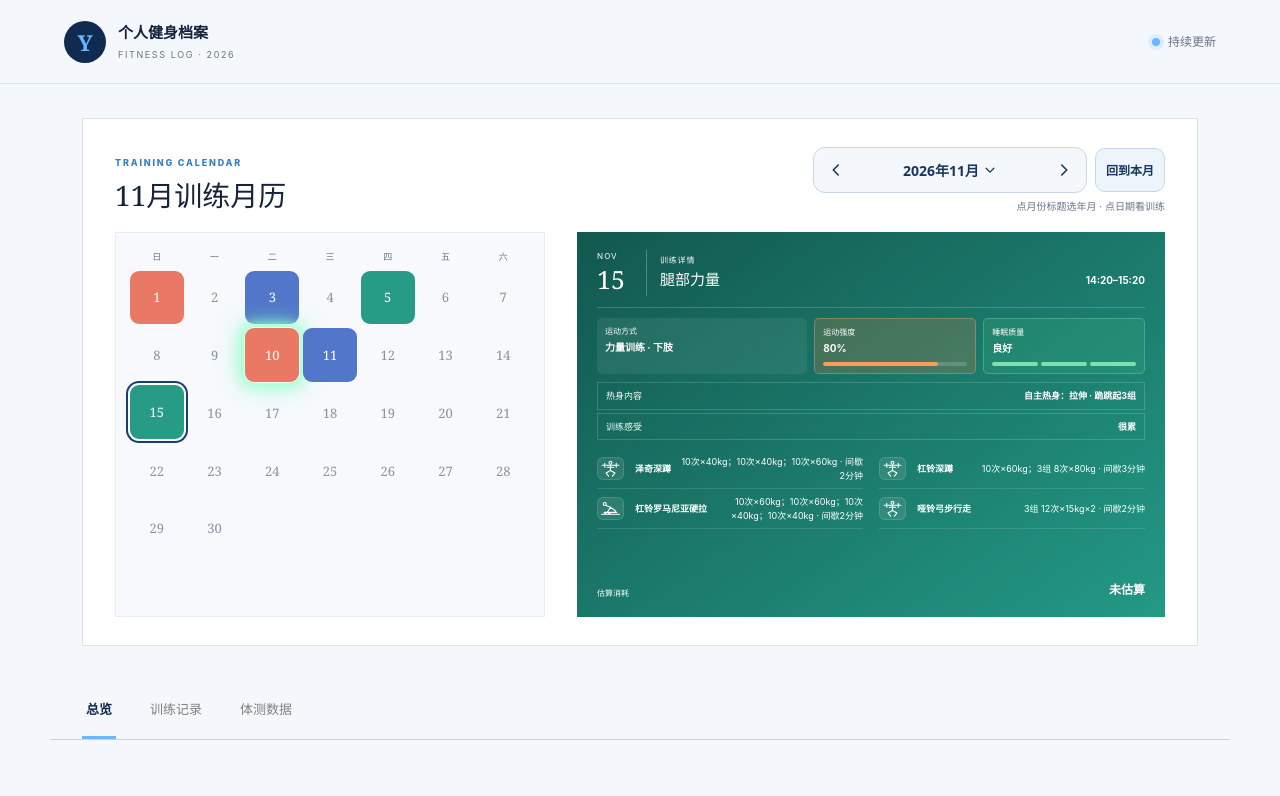
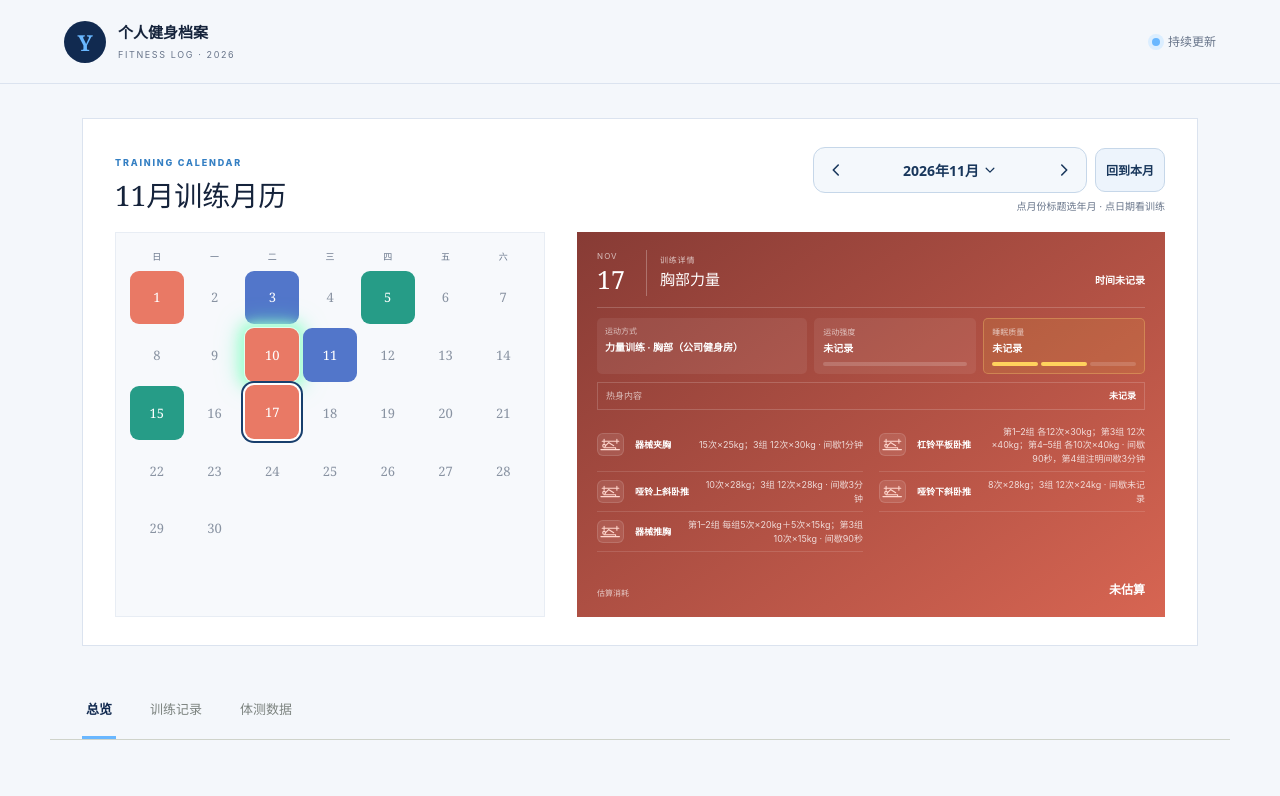
Before and after one commit to Eason199907/fitness-progress, a Next.js app: page / in a window 1280 px wide. Shown: the top 796 px of the page. Built offline with nearby package versions, Linux system fonts and the light colour scheme.

Commit message:
Record November 17 company gym chest workout

```diff
--- a/app/page.tsx
+++ b/app/page.tsx
@@ -864,6 +864,30 @@ const sessions = [
       { name: "杠铃深蹲", sets: "10次×60kg；3组 8次×80kg · 间歇3分钟" },
       { name: "杠铃罗马尼亚硬拉", sets: "10次×60kg；10次×60kg；10次×40kg；10次×40kg · 间歇2分钟" },
       { name: "哑铃弓步行走", sets: "3组 12次×15kg×2 · 间歇2分钟" },
+    ],
+    cardio: null,
+    strengthCalories: null,
+    cardioCalories: null,
+  },
+  {
+    date: "11.17",
+    part: "胸",
+    groups: "胸部力量",
+    intensity: null,
+    note: "公司健身房 · 胸部训练",
+    tone: "coral",
+    time: "时间未记录",
+    cardioTime: null,
+    mode: "力量训练 · 胸部（公司健身房）",
+    sleep: "未记录",
+    warmup: "未记录",
+    calories: null,
+    actions: [
+      { name: "器械夹胸", sets: "15次×25kg；3组 12次×30kg · 间歇1分钟" },
+      { name: "杠铃平板卧推", sets: "第1–2组 各12次×30kg；第3组 12次×40kg；第4–5组 各10次×40kg · 间歇90秒，第4组注明间歇3分钟" },
+      { name: "哑铃上斜卧推", sets: "10次×28kg；3组 12次×28kg · 间歇3分钟" },
+      { name: "哑铃下斜卧推", sets: "8次×28kg；3组 12次×24kg · 间歇未记录" },
+      { name: "器械推胸", sets: "第1–2组 每组5次×20kg＋5次×15kg；第3组 10次×15kg · 间歇90秒" },
     ],
     cardio: null,
     strengthCalories: null,
```
